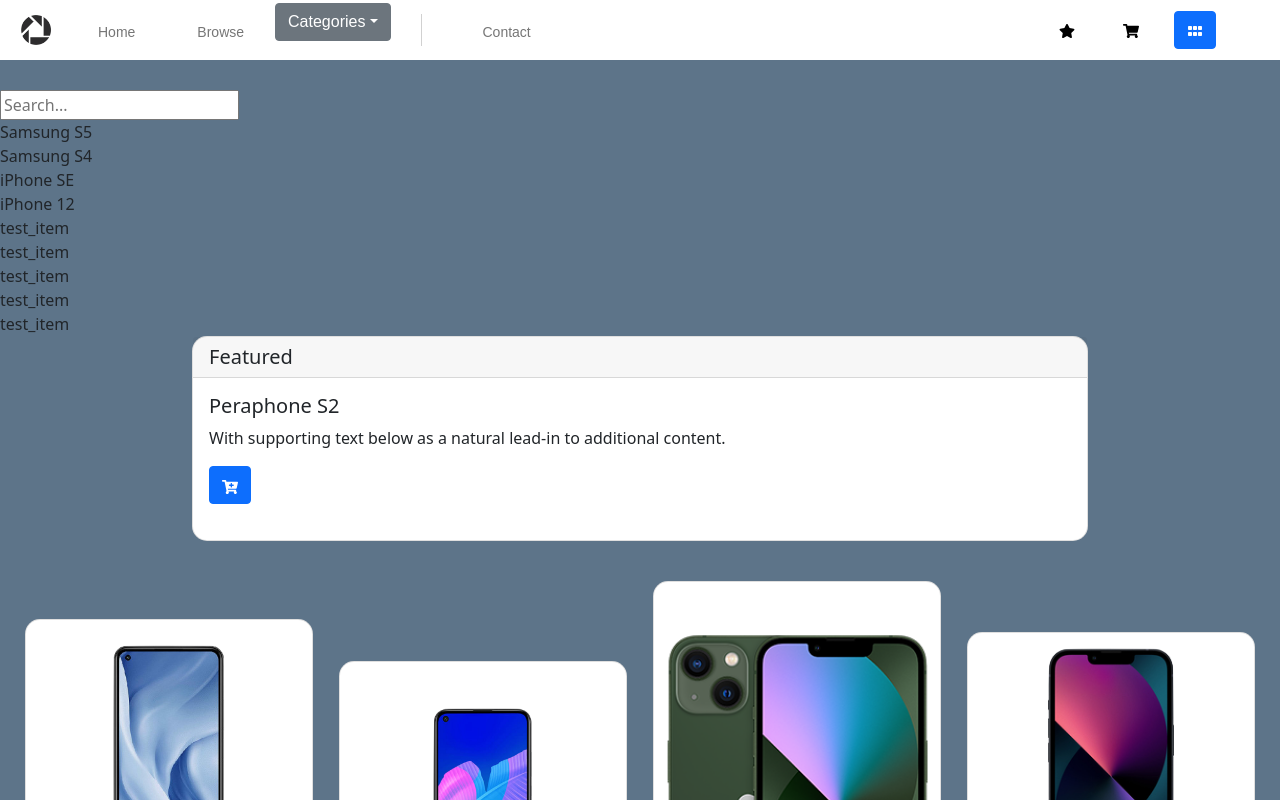
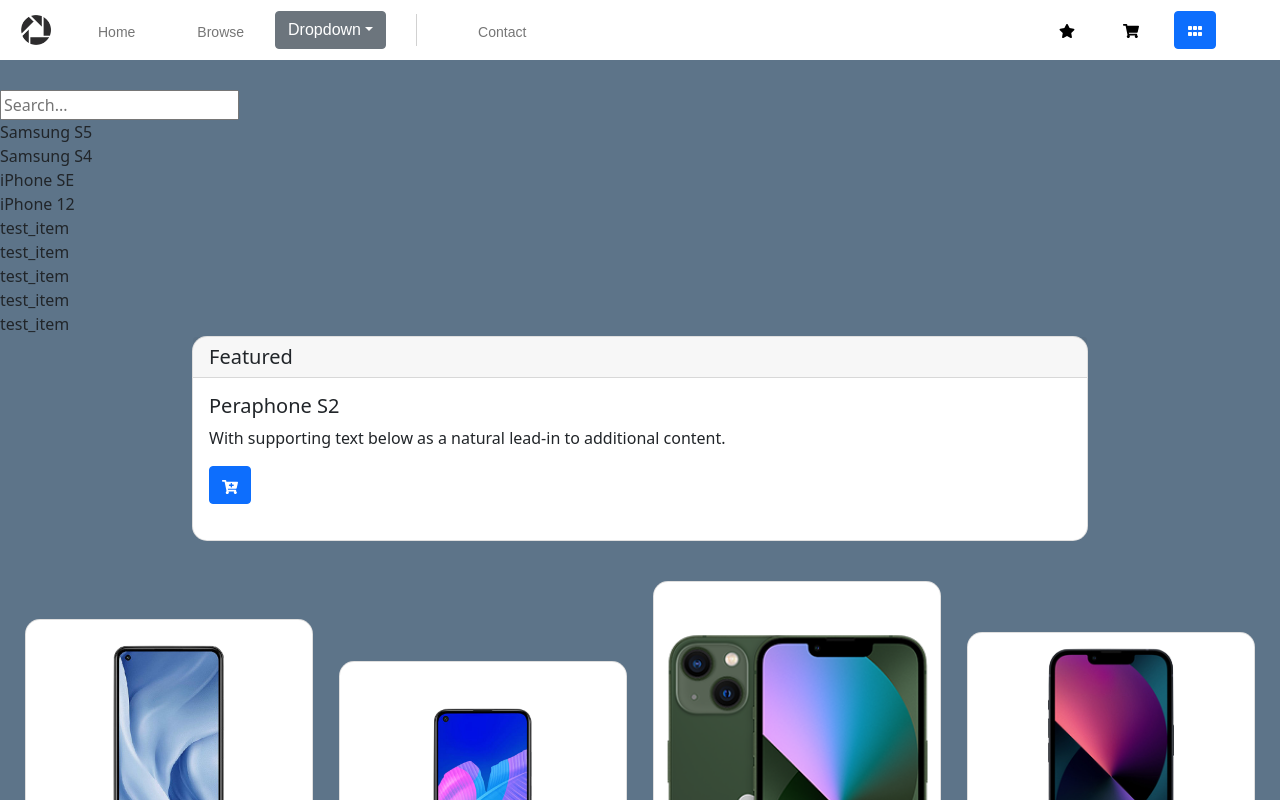
Before and after one commit to JennsiS/Products, a React (Create React App) app in the folder ecommerce-uvg/ecommerce-frontend/: page / in a window 1280 px wide. Shown: the top 800 px of the page. Built offline with nearby package versions, Linux system fonts and the light colour scheme.

Commit message:
Changes dropdown

```diff
--- a/ecommerce-uvg/ecommerce-frontend/src/components/CHeader.jsx
+++ b/ecommerce-uvg/ecommerce-frontend/src/components/CHeader.jsx
@@ -13,9 +13,10 @@ export default function CHeader(props) {
           <ul className="nav_list">
             <button type="button" id="nav_button"> Home </button>
             <button type="button" id="nav_button"> Browse </button>
+          </ul>
             <div className="dropdown">
             <button className="btn btn-secondary dropdown-toggle" type="button" id="dropdownMenu2" data-toggle="dropdown" aria-haspopup="true" aria-expanded="false">
-                  Categories
+              Dropdown
             </button>
             <div className="dropdown-menu" aria-labelledby="dropdownMenu2">
               <button className="dropdown-item" type="button">Action</button>
@@ -23,7 +24,6 @@ export default function CHeader(props) {
               <button className="dropdown-item" type="button">Something else here</button>
             </div>
           </div>
-          </ul>
           <div className="__bar" />
           <ul className="nav_list">
             <button type="button" id="nav_button"> Contact </button>
--- a/ecommerce-uvg/ecommerce-frontend/src/index.js
+++ b/ecommerce-uvg/ecommerce-frontend/src/index.js
@@ -4,6 +4,7 @@ import './styles/index.scss';
 import App from './App';
 import reportWebVitals from './reportWebVitals';
 import 'bootstrap/dist/js/bootstrap.js';
+import 'popper.js';
 
 const root = ReactDOM.createRoot(document.getElementById('root'));
 root.render(
```
Lines whose indentation alone changed are shown as unchanged.
